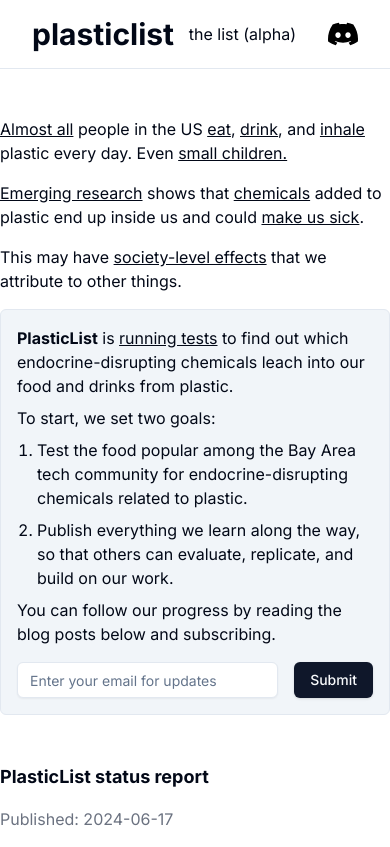
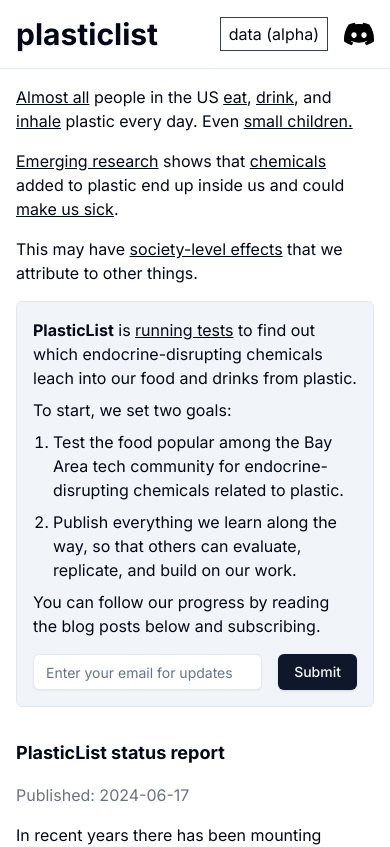
Before and after one commit to plasticlist/plasticlist-old, a Next.js app: page / in a window 390 px wide. Shown: the top 847 px of the page. Built offline with nearby package versions, Linux system fonts and the light colour scheme; no server answers.

Commit message:
update mobile padding

```diff
--- a/src/app/layout.tsx
+++ b/src/app/layout.tsx
@@ -59,7 +59,9 @@
         )}
       >
         <Header />
-        {children}
+        <main className="min-h-screen px-4 py-4 sm:px-0 sm:py-8">
+          {children}
+        </main>
         <Footer />
       </body>
       </CSPostHogProvider>
--- a/src/app/legal/privacy/page.tsx
+++ b/src/app/legal/privacy/page.tsx
@@ -3,8 +3,7 @@
 
 export default function TermsPage() {
   return (
-    <main className="min-h-screen max-w-4xl flex flex-col mx-auto p-8 justify-between gap-8">
-      <Header />
+    <div className="max-w-3xl mx-auto flex flex-col justify-between gap-8">
       <div className="flex flex-col text-sm gap-4">
         <h1 className="text-lg font-bold">Privacy</h1>
         <p>Website Privacy Policy</p>
@@ -62,7 +61,6 @@
           If you have any questions about this Privacy Policy, please contact us at team@plasticlist.app</p>
         <p>By using our Site, you consent to our Privacy Policy.</p>
       </div>
-      <Footer />
-    </main>
+    </div>
   );
 }
--- a/src/app/legal/terms/page.tsx
+++ b/src/app/legal/terms/page.tsx
@@ -3,8 +3,7 @@
 
 export default function TermsPage() {
   return (
-    <main className="min-h-screen max-w-4xl flex flex-col mx-auto p-8 justify-between gap-8">
-      <Header />
+    <div className="max-w-3xl mx-auto flex flex-col justify-between gap-8">
       <div className="flex flex-col text-sm gap-4">
         <h1 className="text-lg font-bold">Terms</h1>
         <p>Website Terms of Use</p>
@@ -28,7 +27,6 @@
           If you have any questions about these Terms of Use, please contact us at team@plasticlist.app.</p>
         <p>This document was last updated on May 15, 2024.</p>
       </div>
-      <Footer />
-    </main>
+    </div>
   );
 }
--- a/src/app/list/page.tsx
+++ b/src/app/list/page.tsx
@@ -1,12 +1,10 @@
 "use client";
-import { Header } from "@/components/header";
-import { Footer } from "@/components/footer";
 import { Airtable } from "@/components/database/airtable";
 
 export default function List() {
   return (
-    <main className="min-h-screen max-w-7xl flex flex-col mx-auto py-12 justify-between gap-8">
+    <div className="max-w-7xl mx-auto flex flex-col justify-between gap-8">
       <Airtable />
-    </main>
+    </div>
   );
 }
--- a/src/app/page.tsx
+++ b/src/app/page.tsx
@@ -1,44 +1,19 @@
 "use client";
-import { useState, useEffect } from "react";
+import { useState } from "react";
 import { IntroText } from "@/components/intro-text";
-import { Header } from "@/components/header";
-import { Footer } from "@/components/footer";
 import { BlogPosts } from "@/components/blog-posts";
-import { TestResult } from "@/components/database/columns";
 
 export default function Home() {
   const [email, setEmail] = useState<string | null>(null);
-  const [data, setData] = useState<TestResult[]>([]);
-  const [error, setError] = useState<string | null>(null);
-
-  useEffect(() => {
-    async function fetchData() {
-      try {
-        const response = await fetch('/api/load-database');
-        if (!response.ok) {
-          throw new Error(`HTTP error! status: ${response.status}`);
-        }
-        const fetchedData = await response.json();
-        if (fetchedData.error) {
-          throw new Error(fetchedData.error);
-        }
-        setData(fetchedData);
-      } catch (e) {
-        console.error('Fetching error:', e);
-        setError(e instanceof Error ? e.message : 'An unknown error occurred');
-      }
-    }
-    fetchData();
-  }, []);
 
   const handleEmailSubmit = (email: string) => {
     setEmail(email);
   };
 
   return (
-    <main className="min-h-screen max-w-3xl flex flex-col mx-auto justify-between gap-12 py-12">
+    <div className="max-w-3xl mx-auto flex flex-col justify-between gap-8">
       <IntroText onEmailSubmit={handleEmailSubmit} />
       <BlogPosts />
-    </main>
+    </div>
   );
 }
--- a/src/components/footer.tsx
+++ b/src/components/footer.tsx
@@ -1,7 +1,7 @@
 export function Footer() {
   return (
     <footer className="border-t">
-      <div className="flex justify-between gap-4 text-center text-gray-500 py-4 px-8">
+      <div className="flex justify-between items-center gap-4 text-center text-gray-500 p-4">
         <p>© 2024 PlasticList. All rights reserved.</p>
         <div className="flex gap-4">
           <a href="/legal/terms" className="">Terms</a>
--- a/src/components/header.tsx
+++ b/src/components/header.tsx
@@ -3,10 +3,10 @@
 export function Header() {
   return (
     <header className="border-b">
-      <div className='flex items-center justify-between py-4 px-8'>
+      <div className="flex items-center justify-between p-4">
         <a href="/" className='text-3xl font-bold'>plasticlist</a>
-        <div className="flex items-center gap-8">
-          <a href="/list">the list (alpha)</a>
+        <div className="flex items-center gap-4">
+          <a className="border border-gray-700 px-2 py-1" href="/list">data (alpha)</a>
           <a href="https://discord.gg/ZcH6ywXcTR" target="_blank" rel="noopener noreferrer">
             <Image src="/icons/discord.svg" alt="Discord Logo" width={30} height={30} />
           </a>
```
